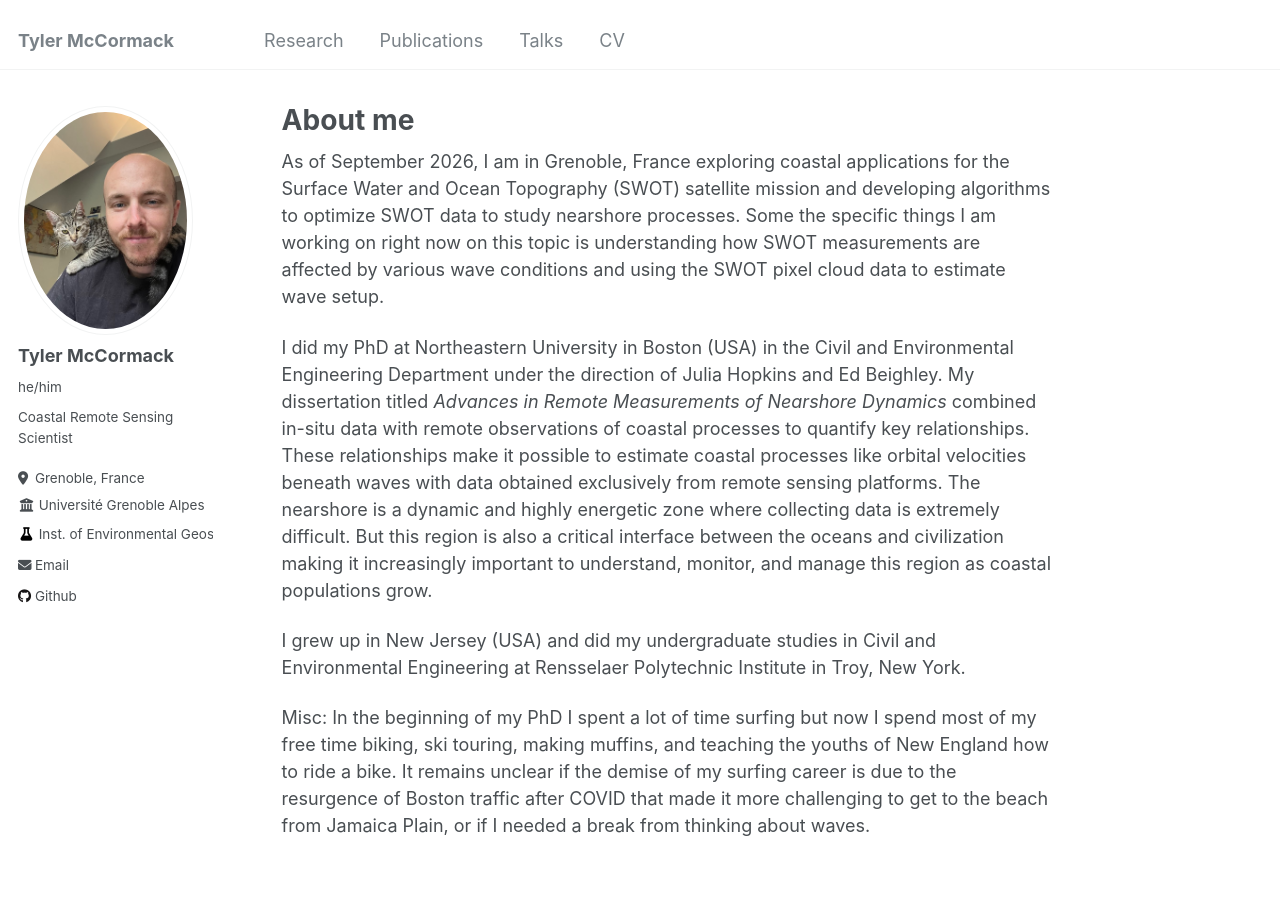
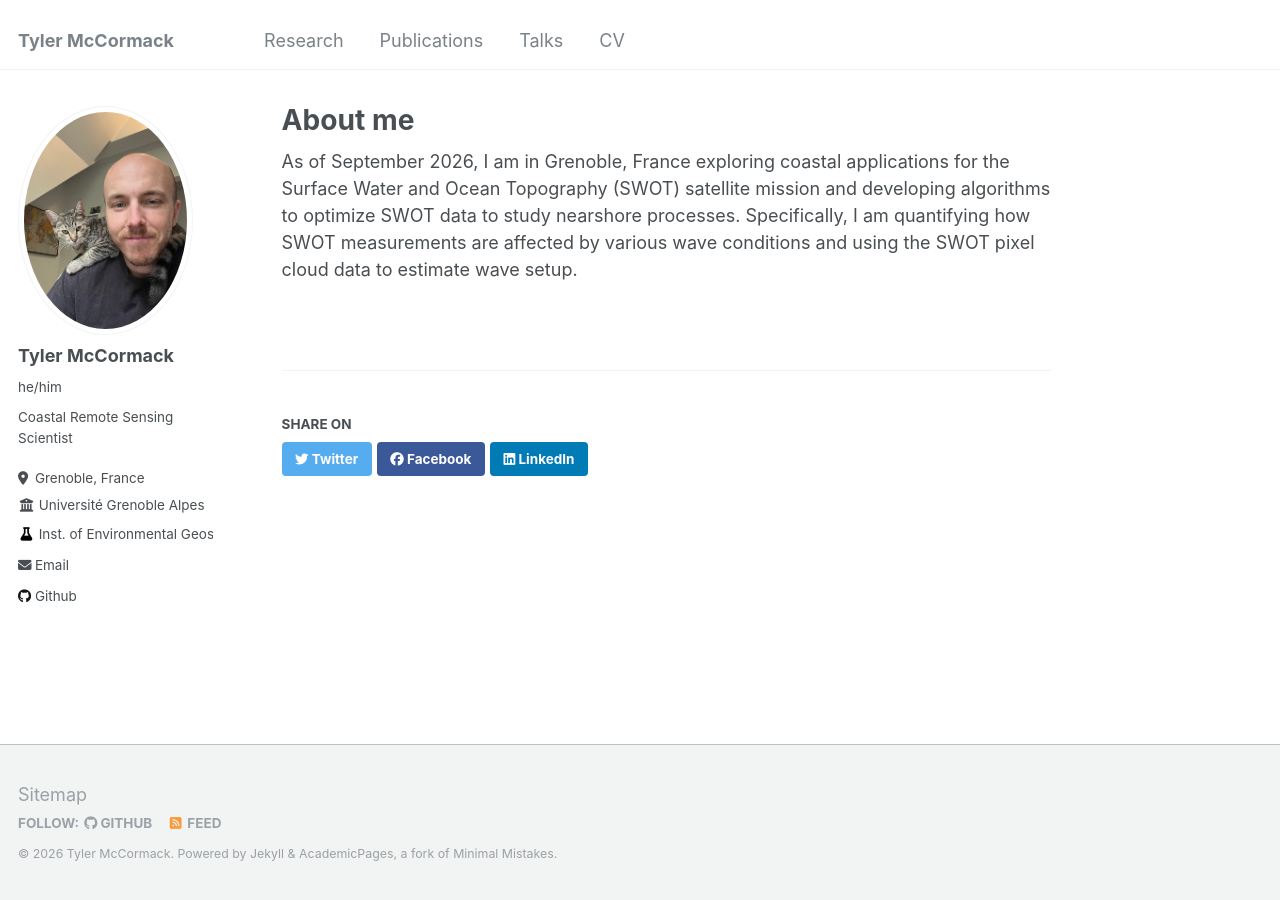
Before and after one commit to tylermccormack-research/tylermccormack-research.github.io, a Jekyll site: the page built from _pages/about.md, in a window 1280 px wide and 900 px high. Built offline with Jekyll 4.4.1, drawn with Linux system fonts in a browser that asks for light colours.

Commit message:
Update about.md

```diff
--- a/_pages/about.md
+++ b/_pages/about.md
@@ -7,11 +7,4 @@ redirect_from:
   - /about.html
 ---
 
-As of September 2026, I am in Grenoble, France exploring coastal applications for the Surface Water and Ocean Topography (SWOT) satellite mission and developing algorithms to optimize SWOT data to study nearshore processes. Some the specific things I am working on right now on this topic is understanding how SWOT measurements are affected by various wave conditions and using the SWOT pixel cloud data to estimate wave setup.
-
-I did my PhD at Northeastern University in Boston (USA) in the Civil and Environmental Engineering Department under the direction of Julia Hopkins and Ed Beighley. My dissertation titled _Advances in Remote Measurements of Nearshore Dynamics_ combined in-situ data with remote observations of coastal processes to quantify key relationships. These relationships make it possible to estimate coastal processes like orbital velocities beneath waves with data obtained exclusively from remote sensing platforms. The nearshore is a dynamic and highly energetic zone where collecting data is extremely difficult. But this region is also a critical interface between the oceans and civilization making it increasingly important to understand, monitor, and manage this region as coastal populations grow.
-
-I grew up in New Jersey (USA) and did my undergraduate studies in Civil and Environmental Engineering at Rensselaer Polytechnic Institute in Troy, New York.
-
-Misc:
-In the beginning of my PhD I spent a lot of time surfing but now I spend most of my free time biking, ski touring, making muffins, and teaching the youths of New England how to ride a bike. It remains unclear if the demise of my surfing career is due to the resurgence of Boston traffic after COVID that made it more challenging to get to the beach from Jamaica Plain, or if I needed a break from thinking about waves.
+As of September 2026, I am in Grenoble, France exploring coastal applications for the Surface Water and Ocean Topography (SWOT) satellite mission and developing algorithms to optimize SWOT data to study nearshore processes. Specifically, I am quantifying how SWOT measurements are affected by various wave conditions and using the SWOT pixel cloud data to estimate wave setup.
```
